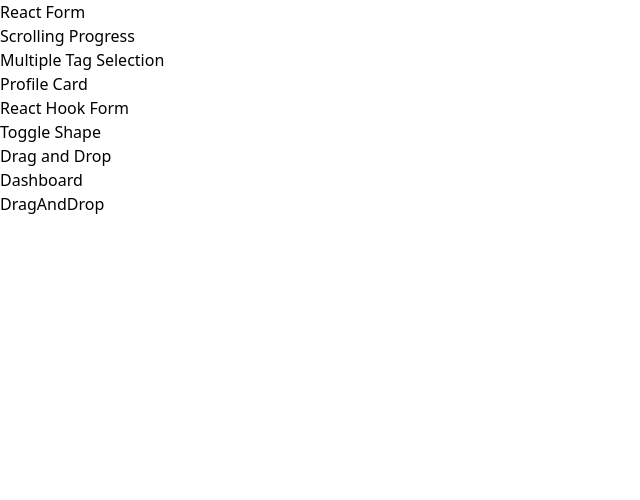
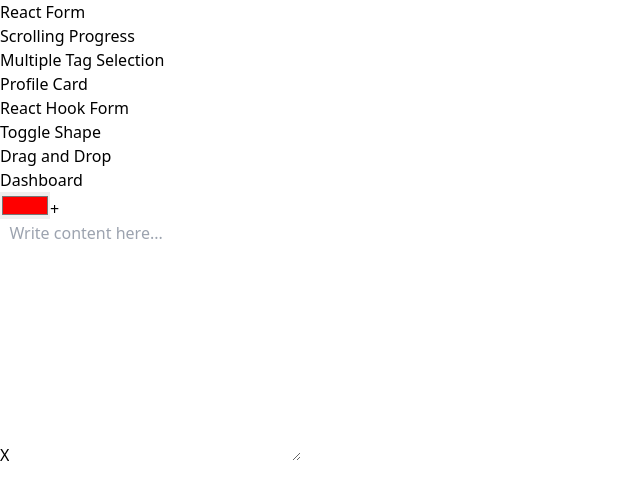
Before and after one commit to mujibulhaquetanim/componentGallery, a React (Vite) app in the folder withReact/: page /dragAndDrop in a window 1280 px wide. Shown: the top 500 px of the page, without its empty margins (0-640 px from the left). Built offline with nearby package versions, Linux system fonts and the light colour scheme.

Commit message:
structure for drag & drop added.

```diff
--- a/withReact/src/components/SingleComponents/DragAndDrop.tsx
+++ b/withReact/src/components/SingleComponents/DragAndDrop.tsx
@@ -1,9 +1,26 @@
-function DragAndDrop() {
+import React from "react";
+
+export const DragAndDrop: React.FC = function () {
   return (
-    <div className="font-bold text-3xl bg-zinc-700 p-3 w-[10%]">
-      DragAndDrop
+    <div className="">
+      <main className="m-3">
+        <form action="">
+          <input type="color" value={"#ff0000"} />
+          <button type="button">+</button>
+        </form>
+        <div className="list">
+          <div className="note">
+            <span className="close">X</span>
+            <textarea
+              cols={30}
+              rows={10}
+              placeholder="Write content here..."
+            ></textarea>
+          </div>
+        </div>
+      </main>
     </div>
   );
-}
+};
 
 export default DragAndDrop;
```
